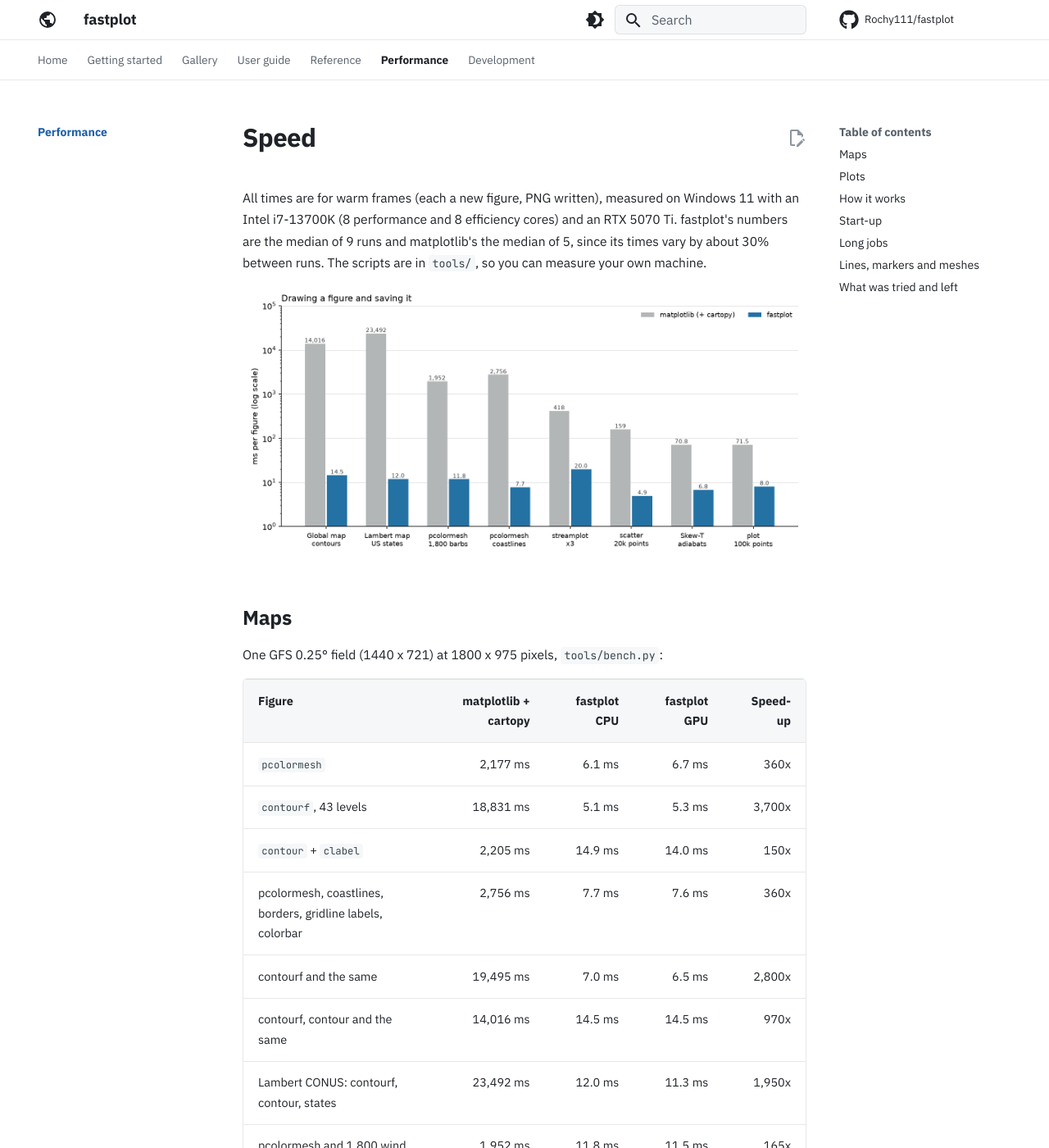
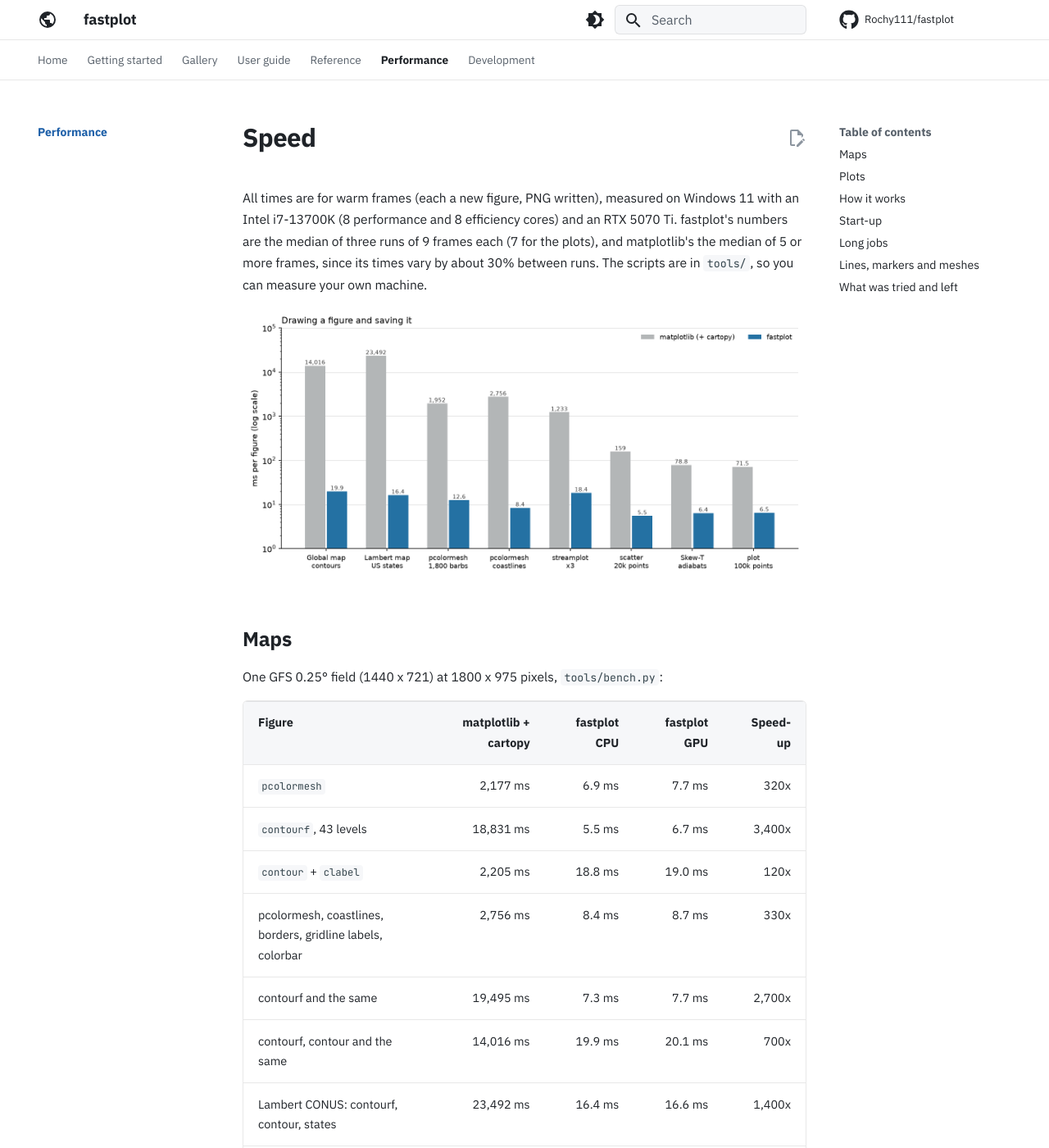
Before and after one commit to Rochy111/fastplot, an MkDocs documentation site: the page built from docs/speed.md, in a window 1280 px wide and 1400 px high. Shown: the whole window at 82% size. Built offline with MkDocs 1.6.1 and Material for MkDocs 9.7.7, drawn with Linux system fonts in a browser that asks for light colours; comment, search, counter and statistics services are not loaded; some of the changed text lies outside the part shown.

Commit message:
Docs: current fastplot times on the speed page [skip ci]
The map and plot tables and the chart showed times from before 0.4.0.
They now show this tree's. matplotlib's and cartopy's times are as they
were, except the Skew-T, streamplot, hodograph and triangulation rows,
which had no script: tools/bench_special.py now times those figures for
both, and they are as it draws them.

Co-Authored-By: Claude Opus 5.5 <noreply@anthropic.com>

```diff
--- a/docs/speed.md
+++ b/docs/speed.md
@@ -2,9 +2,10 @@
 
 All times are for warm frames (each a new figure, PNG written), measured on
 Windows 11 with an Intel i7-13700K (8 performance and 8 efficiency cores)
-and an RTX 5070 Ti. fastplot's numbers are the median of 9 runs and
-matplotlib's the median of 5, since its times vary by about 30% between
-runs. The scripts are in `tools/`, so you can measure your own machine.
+and an RTX 5070 Ti. fastplot's numbers are the median of three runs of 9
+frames each (7 for the plots), and matplotlib's the median of 5 or more
+frames, since its times vary by about 30% between runs. The scripts are
+in `tools/`, so you can measure your own machine.
 
 ![Speed comparison](images/speed_chart.png)
 
@@ -14,14 +15,14 @@ One GFS 0.25° field (1440 x 721) at 1800 x 975 pixels, `tools/bench.py`:
 
 | Figure | matplotlib + cartopy | fastplot CPU | fastplot GPU | Speed-up |
 |---|---:|---:|---:|---:|
-| `pcolormesh` | 2,177 ms | 6.1 ms | 6.7 ms | 360x |
-| `contourf`, 43 levels | 18,831 ms | 5.1 ms | 5.3 ms | 3,700x |
-| `contour` + `clabel` | 2,205 ms | 14.9 ms | 14.0 ms | 150x |
-| pcolormesh, coastlines, borders, gridline labels, colorbar | 2,756 ms | 7.7 ms | 7.6 ms | 360x |
-| contourf and the same | 19,495 ms | 7.0 ms | 6.5 ms | 2,800x |
-| contourf, contour and the same | 14,016 ms | 14.5 ms | 14.5 ms | 970x |
-| Lambert CONUS: contourf, contour, states | 23,492 ms | 12.0 ms | 11.3 ms | 1,950x |
-| pcolormesh and 1,800 wind barbs | 1,952 ms | 11.8 ms | 11.5 ms | 165x |
+| `pcolormesh` | 2,177 ms | 6.9 ms | 7.7 ms | 320x |
+| `contourf`, 43 levels | 18,831 ms | 5.5 ms | 6.7 ms | 3,400x |
+| `contour` + `clabel` | 2,205 ms | 18.8 ms | 19.0 ms | 120x |
+| pcolormesh, coastlines, borders, gridline labels, colorbar | 2,756 ms | 8.4 ms | 8.7 ms | 330x |
+| contourf and the same | 19,495 ms | 7.3 ms | 7.7 ms | 2,700x |
+| contourf, contour and the same | 14,016 ms | 19.9 ms | 20.1 ms | 700x |
+| Lambert CONUS: contourf, contour, states | 23,492 ms | 16.4 ms | 16.6 ms | 1,400x |
+| pcolormesh and 1,800 wind barbs | 1,952 ms | 12.6 ms | 12.4 ms | 155x |
 
 Most of cartopy's time goes into reprojecting polygons one by one, which
 fastplot never does. Plain matplotlib without cartopy is quicker, at about
@@ -30,22 +31,23 @@ same field, so on non-map figures the gain is more like 10 to 30 times.
 
 ## Plots
 
-800 x 500 pixels, `tools/bench_plain.py`, CPU:
+800 x 500 pixels, `tools/bench_plain.py` (the last four rows:
+`tools/bench_special.py`), CPU:
 
 | Figure | matplotlib | fastplot | Speed-up |
 |---|---:|---:|---:|
-| `plot`, 100k points | 71.5 ms | 8.0 ms | 9x |
-| `scatter`, 20k points coloured by value | 158.8 ms | 4.9 ms | 32x |
-| `hist`, 1M values, 100 bins | 63.6 ms | 3.3 ms | 19x |
-| `bar` (50) with error bars | 78.2 ms | 3.1 ms | 25x |
-| `pcolormesh` 500 x 500 | 163.6 ms | 4.5 ms | 36x |
-| `contourf` + `contour` 300 x 200 | 83.3 ms | 4.3 ms | 19x |
-| `imshow` RGB 600 x 400 | 106.1 ms | 3.9 ms | 27x |
+| `plot`, 100k points | 71.5 ms | 6.5 ms | 11x |
+| `scatter`, 20k points coloured by value | 158.8 ms | 5.5 ms | 29x |
+| `hist`, 1M values, 100 bins | 63.6 ms | 3.5 ms | 18x |
+| `bar` (50) with error bars | 78.2 ms | 3.8 ms | 21x |
+| `pcolormesh` 500 x 500 | 163.6 ms | 4.6 ms | 36x |
+| `contourf` + `contour` 300 x 200 | 83.3 ms | 4.7 ms | 18x |
+| `imshow` RGB 600 x 400 | 106.1 ms | 4.5 ms | 24x |
 | Log-pressure `fill_betweenx` | 68.5 ms | 2.7 ms | 25x |
-| Skew-T with barbs, CAPE/CIN, adiabats and mixing lines, 700 x 700 | 70.8 ms | 6.8 ms | 10x |
-| `streamplot` x3, including integration | 418 ms | 20 ms | 21x |
-| Two hodographs with rings, coloured lines and vectors | 52.3 ms | 5.8 ms | 9x |
-| `tricontourf`, `tricontour` + `clabel`, `tripcolor` x2, `triplot` (400 points) | 109.3 ms | 8.5 ms | 13x |
+| Skew-T with barbs, CAPE/CIN, adiabats and mixing lines, 700 x 700 | 78.8 ms | 6.4 ms | 12x |
+| `streamplot` x3, including integration | 1,233 ms | 18.4 ms | 67x |
+| Two hodographs with rings, coloured lines and vectors | 93.9 ms | 7.1 ms | 13x |
+| `tricontourf`, `tricontour` + `clabel`, `tripcolor` x2, `triplot` (400 points) | 208.8 ms | 18.9 ms | 11x |
 
 ## How it works
 
```
Also changed, not shown: README.md (+3 -2 lines), docs/examples/speed_chart.py (+5 -4 lines), docs/index.md (+1 -1 lines), docs/images/speed_chart.png, 1 other file.
